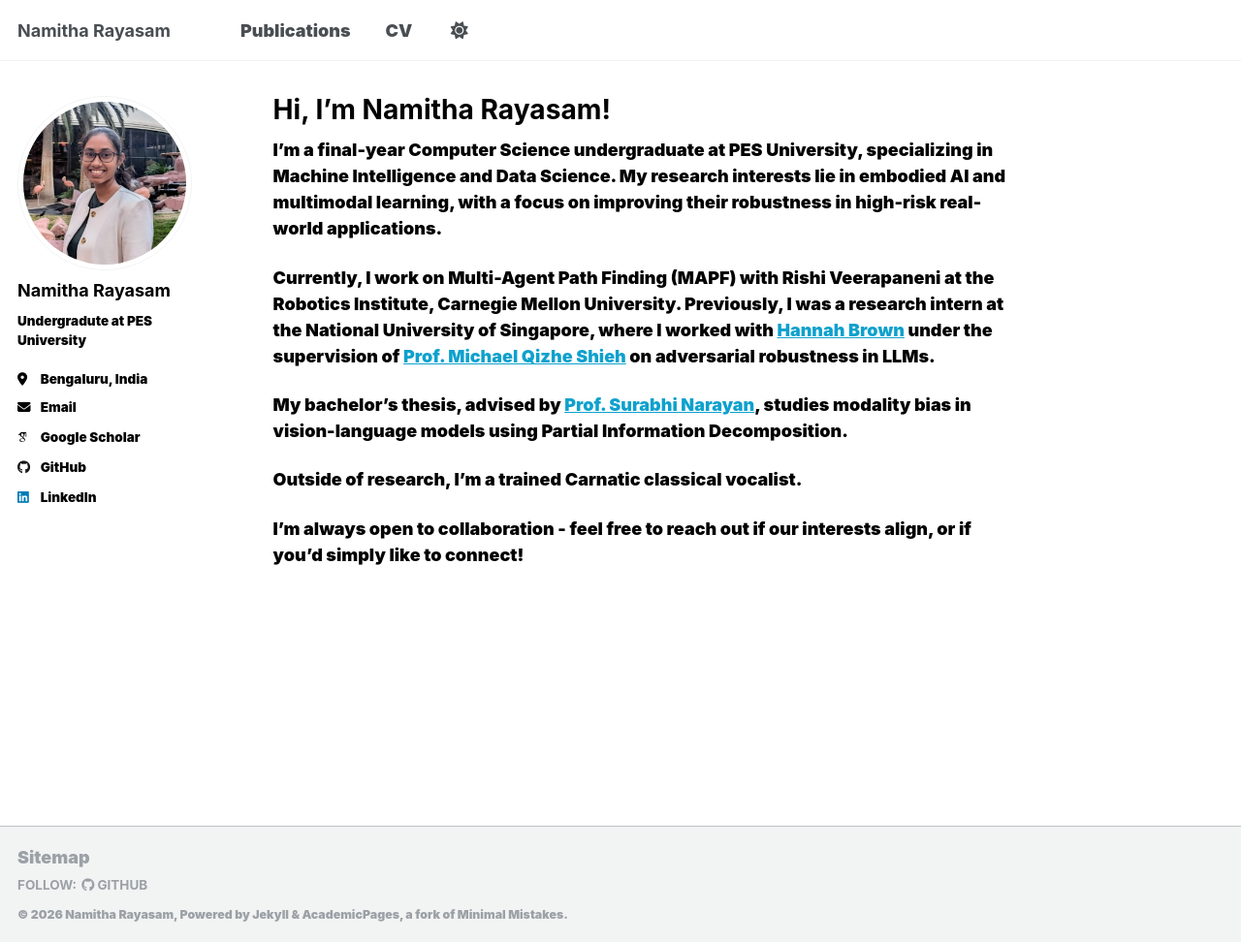
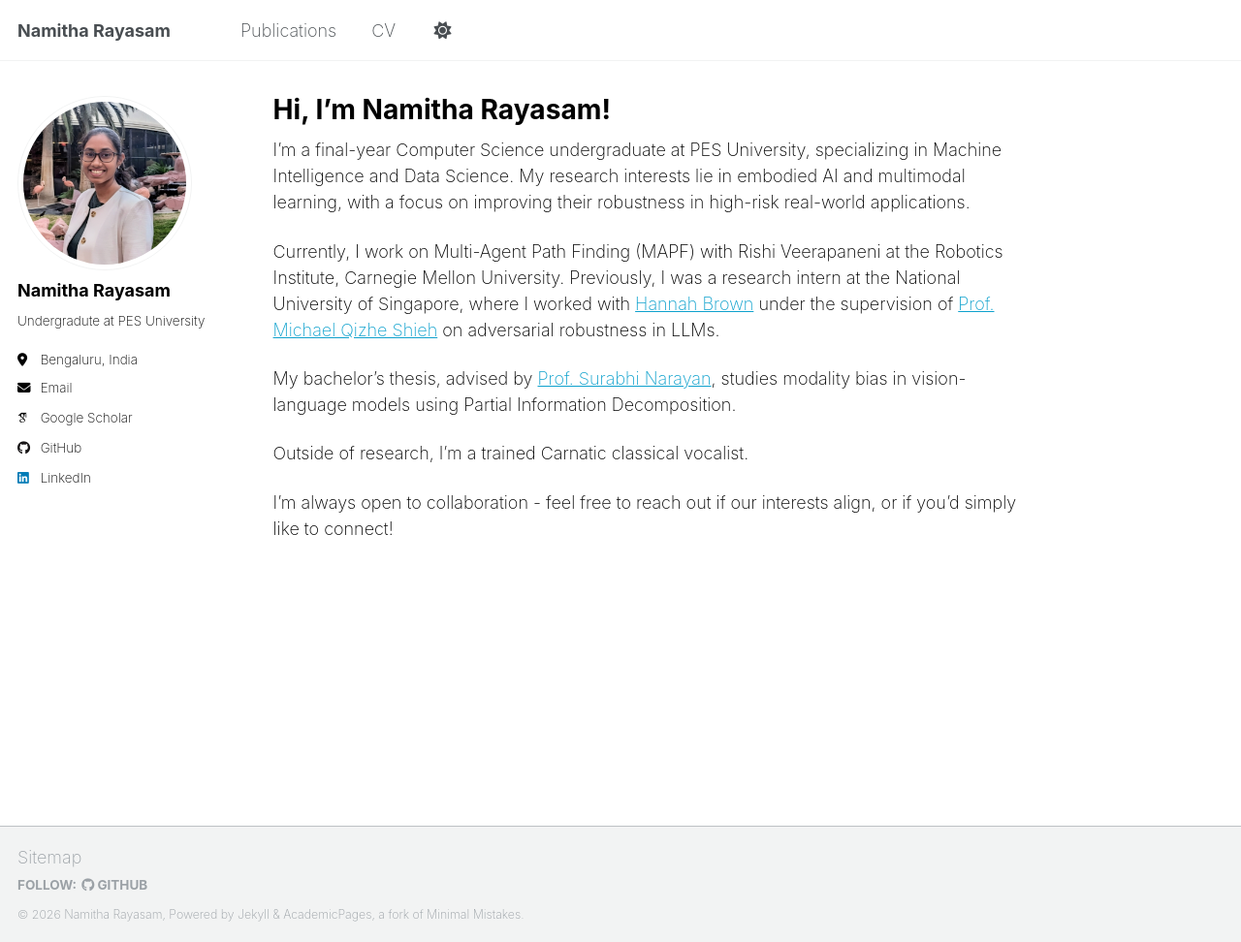
Before and after one commit to namitharayasam/namitharayasam.github.io, a Jekyll site: the page built from _pages/about.md, in a window 1280 px wide and 972 px high. Shown: the whole window at 97% size. Built offline with Jekyll 4.4.1, drawn with Linux system fonts in a browser that asks for light colours; some web fonts are replaced.

Commit message:
Update _base.scss

```diff
--- a/_sass/layout/_base.scss
+++ b/_sass/layout/_base.scss
@@ -16,7 +16,7 @@
   padding: $masthead-height 0 0;
   padding-bottom: 9em;
   font-family: $global-font-family;
-  font-weight: 1000;
+  font-weight: 200;
   line-height: 1.5;
 
   &.overflow--hidden {
```
